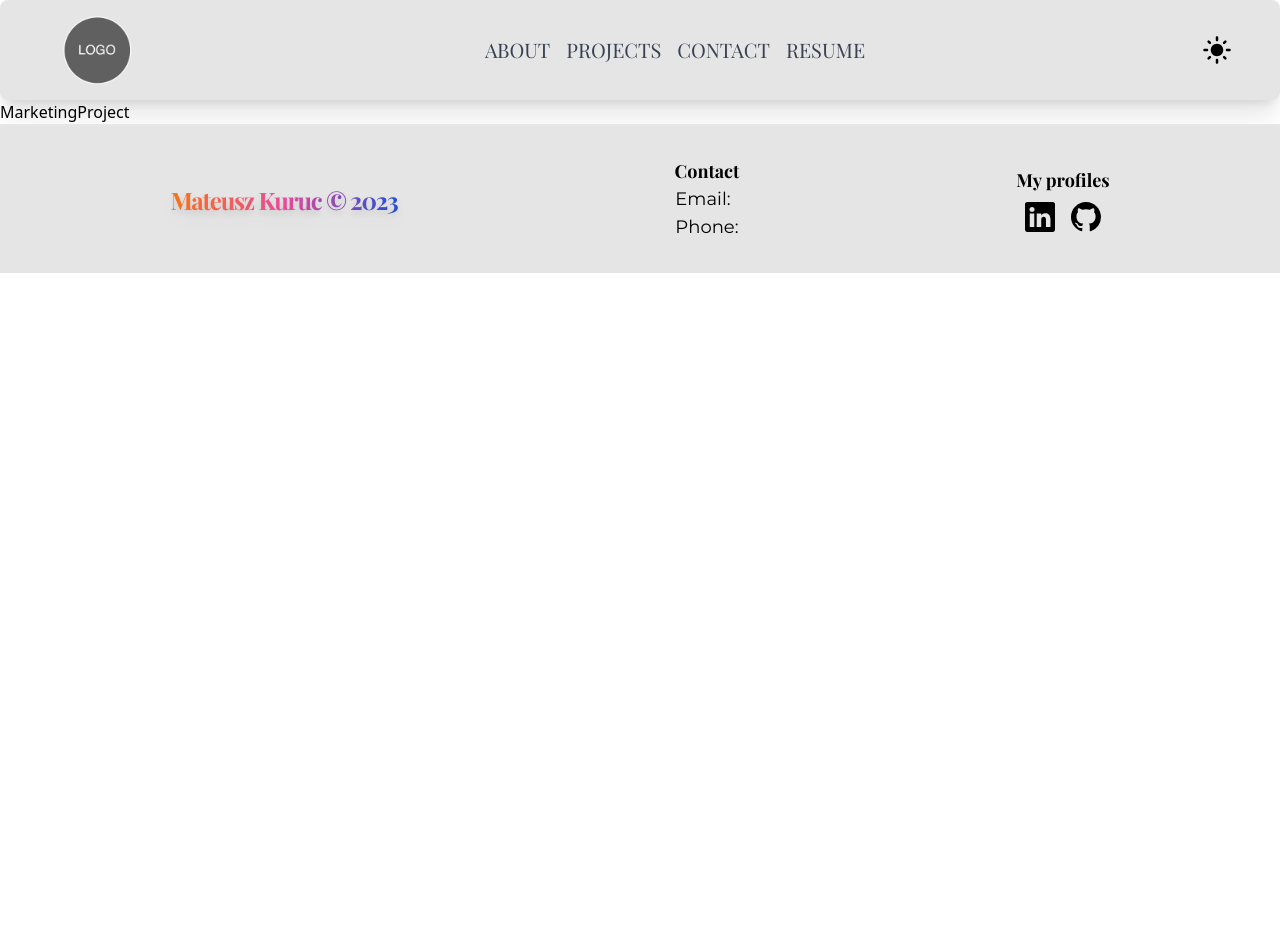
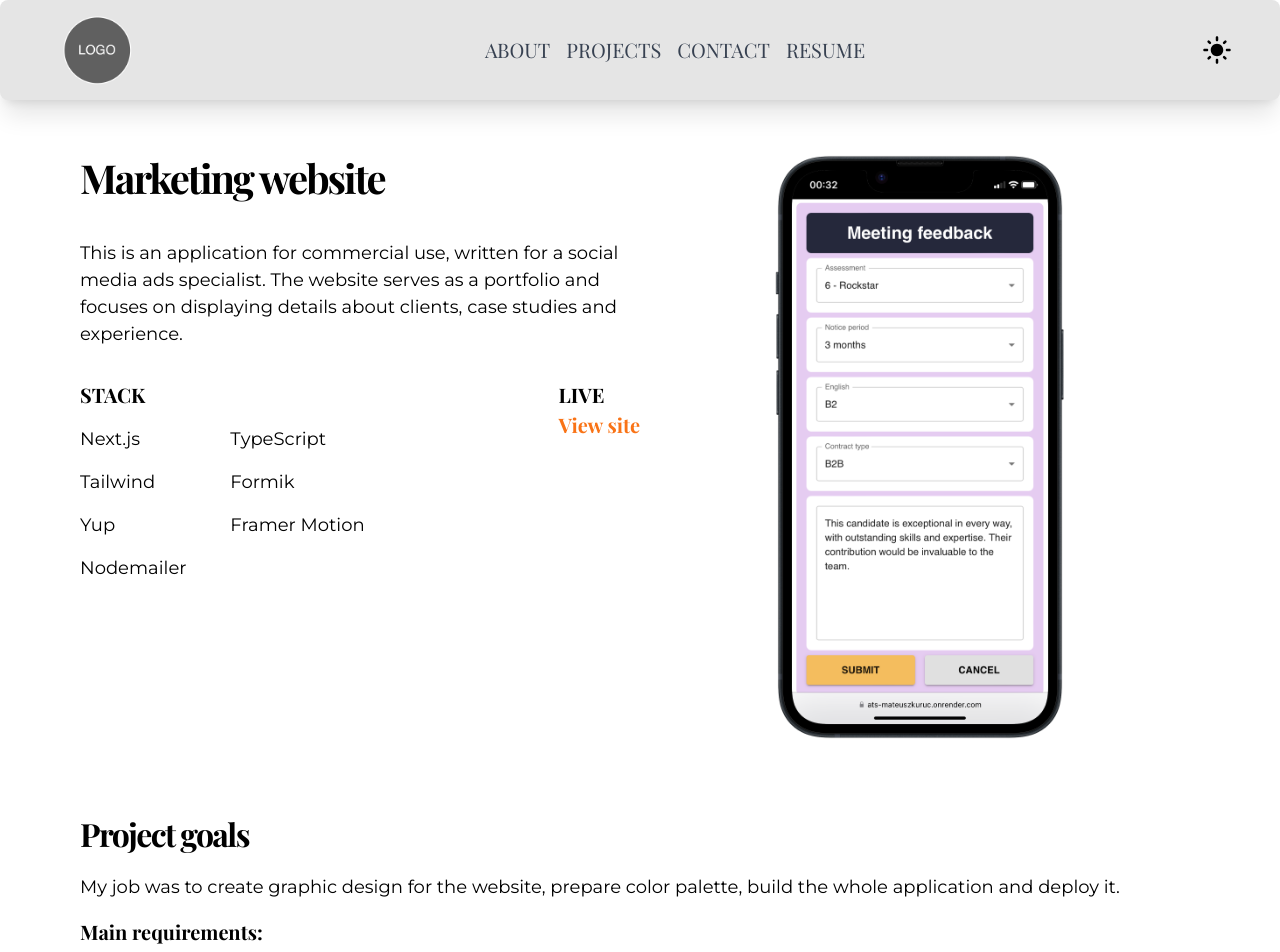
Before and after one commit to MateuszKuruc/developer-portfolio, a Next.js app in the folder developer-portfolio-site/: page /projects/marketing-portfolio in a window 1280 px wide. Shown: the top 952 px of the page. Before the commit the page ends 800 px from the top, so only its background shows below. Built offline with nearby package versions, Linux system fonts and the light colour scheme; a web font is replaced by a local one.

Commit message:
add project goals section for marketing project page

```diff
--- /dev/null
+++ b/developer-portfolio-site/src/app/components/marketing-project-components/MarketingHeader.tsx
@@ -0,0 +1,55 @@
+import Image from "next/image";
+
+const MarketingHeader = () => {
+  return (
+    <>
+      <>
+        <div className="padding-container regular-18 flex flex-col md:flex-row justify-around">
+          <div className="md:w-[50%]">
+            <h2 className="bold-40 dark:text-orange-500 text-center md:text-left">
+              Marketing website
+            </h2>
+            <p className="regular-18 py-8">
+              This is an application for commercial use, written for a social
+              media ads specialist. The website serves as a portfolio and
+              focuses on displaying details about clients, case studies and
+              experience.
+            </p>
+            <div className="flex flex-col md:flex-row justify-between">
+              <div>
+                <h3 className="uppercase bold-20 pb-4">Stack</h3>
+                <ul className="gap-4 regular-18 grid grid-cols-2 dark:text-orange-500">
+                  <li>Next.js</li>
+                  <li>TypeScript</li>
+                  <li>Tailwind</li>
+                  <li>Formik</li>
+                  <li>Yup</li>
+                  <li>Framer Motion</li>
+                  <li>Nodemailer</li>
+                </ul>
+              </div>
+              <div className="py-6 md:py-0">
+                <h3 className="uppercase bold-20">Live</h3>
+                <a target="_blank" href="https://www.reklamyfacebook.pl/">
+                  <p className="bold-20 text-orange-500 hover:text-orange-700">
+                    View site
+                  </p>
+                </a>
+              </div>
+            </div>
+          </div>
+          <div className="md:w-[50%] flex justify-center">
+            <Image
+              src="/project1_mobile_2.png"
+              alt="ats app desktop screen"
+              width={300}
+              height={300}
+            />
+          </div>
+        </div>
+      </>
+    </>
+  );
+};
+
+export default MarketingHeader;
--- /dev/null
+++ b/developer-portfolio-site/src/app/components/marketing-project-components/MarketingKeyFeatures.tsx
@@ -0,0 +1,47 @@
+import Image from "next/image";
+
+const MarketingKeyFeatures = () => {
+  return (
+    <>
+      <div className="padding-container regular-18 py-12">
+        <h2 className="bold-32-tight py-4 dark:text-orange-500 text-center md:text-left">
+          Project goals
+        </h2>
+        <p>
+          {/* My aim was to build a robust recruitment system, similar to the ones I
+          encountered in my work as IT recruiter. I wanted the tool to simplify
+          the recruitment process on the recruiter side, conveniently divide
+          candidates into categories and ensure that each recruiter only has
+          only got access to their own candidates and statistics. */}
+          My job was to create graphic design for the website, prepare color
+          palette, build the whole application and deploy it.
+        </p>
+        <p className="bold-20 py-4">Main requirements:</p>
+        <ul className="list-disc p-4">
+          <li>Website should be stable and fast</li>
+          <li>Navigation should be effortless and intuitive</li>
+          <li>Focus on mobile design</li>
+          <li>
+            Smooth animations included after each action, on page change and
+            scrolling
+          </li>
+          <li>Accessibility should be taken into consideration</li>
+          <li>Carousel and accordion items used to display key data</li>
+          <li>
+            Design should be stylish enough for the clients, but not
+            overwhelming
+          </li>
+        </ul>
+        <Image
+          src="/project1_desktop_3.png"
+          width={1200}
+          height={800}
+          alt="project desktop screen"
+          className="py-4 md:p-0"
+        />
+      </div>
+    </>
+  );
+};
+
+export default MarketingKeyFeatures;
--- a/developer-portfolio-site/src/app/constants/textConstants.ts
+++ b/developer-portfolio-site/src/app/constants/textConstants.ts
@@ -19,7 +19,7 @@ export const FRONTEND_SKILLS = {
     { src: "/redux.svg", name: "Redux", label: "Redux icon" },
   ],
   invert: [
-    { src: "/nextjs.svg", name: "NextJS", label: "NextJS icon" },
+    { src: "/nextjs.svg", name: "Next.js", label: "NextJS icon" },
     { src: "/responsive.svg", name: "Responsive design", label: "Mobile icon" },
     {
       src: "/styled-components.svg",
--- a/developer-portfolio-site/src/app/projects/marketing-portfolio/page.tsx
+++ b/developer-portfolio-site/src/app/projects/marketing-portfolio/page.tsx
@@ -1,7 +1,13 @@
-import React from "react";
+import MarketingHeader from "@/app/components/marketing-project-components/MarketingHeader";
+import MarketingKeyFeatures from "@/app/components/marketing-project-components/MarketingKeyFeatures";
 
 const MarketingProject = () => {
-  return <div>MarketingProject</div>;
+  return (
+    <section className="content-container py-12">
+      <MarketingHeader />
+      <MarketingKeyFeatures />
+    </section>
+  );
 };
 
 export default MarketingProject;
```
